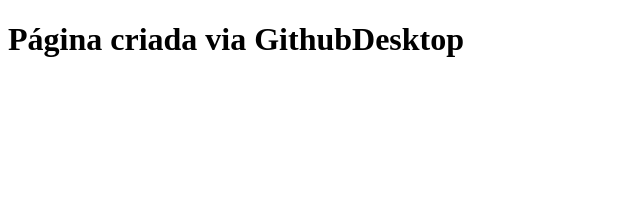
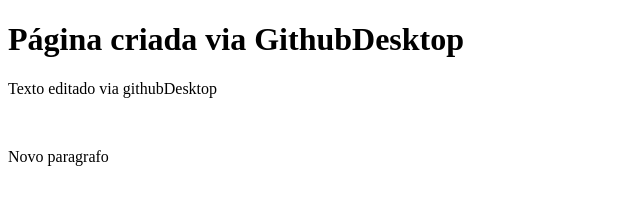
Before and after one commit to danismoreira/repositorio25, a plain HTML site: page index.html in a window 1280 px wide. Shown: the whole page, without its empty margins (0-640 px from the left). Drawn offline with Linux system fonts and the light colour scheme.

Commit message:
atualizada pagina index remotamente

```diff
--- a/index.html
+++ b/index.html
@@ -8,6 +8,8 @@
 </head>
 <body>
     <h1>Página criada via GithubDesktop</h1>
-
+    <p> Texto editado via githubDesktop</p>
+    <br>
+    <p> Novo paragrafo </p>
 </body>
 </html>
```
